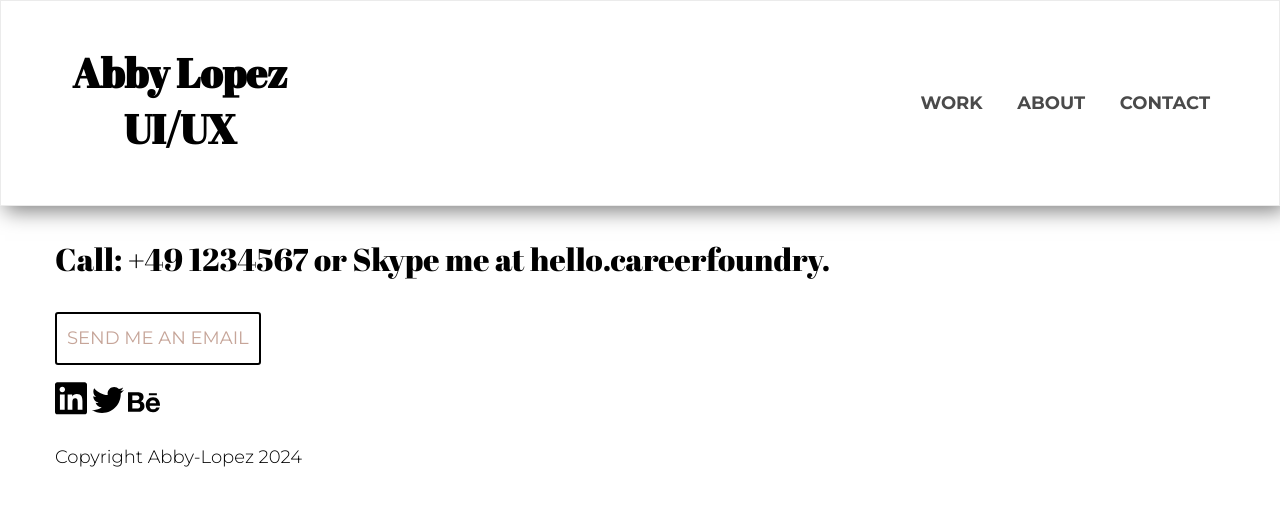
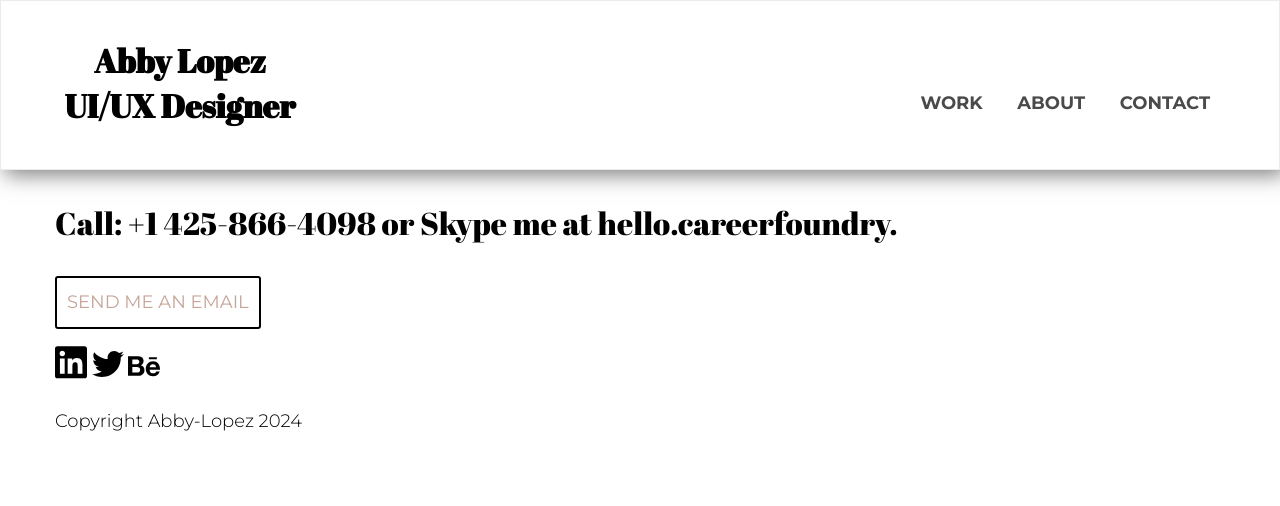
Before and after one commit to ablo0716/Exercise-coding-with-html, a plain HTML site: page contact.html in a window 1280 px wide. Drawn offline with nearby package versions, Linux system fonts and the light colour scheme.

Commit message:
update logo and add mail buttons

```diff
--- a/contact.html
+++ b/contact.html
@@ -26,7 +26,7 @@
         <!-- For the navigation -->
         <div class="container">
             <div class="navtoggle" id="myNavtoggle">
-                <h2 class="logo">Abby Lopez UI/UX</h2> <!-- Logo --> <!-- possibly have to change size -->
+                <h2 class="logo">Abby Lopez UI/UX Designer</h2> <!-- Logo --> <!-- possibly have to change size -->
                 <nav>
                     <ul class="navigation"> <!-- idk if it was double or not -->
                         <li><a href="index.html" onclick="menuToggle()">Work</a></li>
@@ -45,9 +45,9 @@
     <!-- For the contact information -->
         <div class="container">
             <h3>
-            Call: +49 1234567 or Skype me at hello.careerfoundry.
+            Call: +1 425-866-4098 or Skype me at hello.careerfoundry.
             </h3>
-            <a href="mailto:office@careerfoundry.com" class="button contact">Send me an email</a>
+            <a href="mailto:abbyuvalle99@gmail.com" class="button contact">Send me an email</a>
         </div>
     </main>
 
--- a/css/style.css
+++ b/css/style.css
@@ -281,13 +281,13 @@ Medium devices (640px and larger)
   }
 
   main {
-    padding-top: 205px;
+    padding-top: 169px;
   }
 
   .logo {
     float: left;
     max-width: 250px;
-    font-size: 2.25em;
+    font-size: 1.8em;
   }
 
   nav {
```
Also changed, not shown: about.html (+1 -1 lines), foodie.html (+1 -1 lines), index.html (+2 -2 lines).
